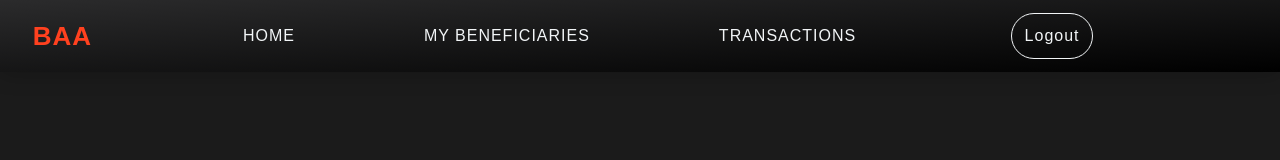
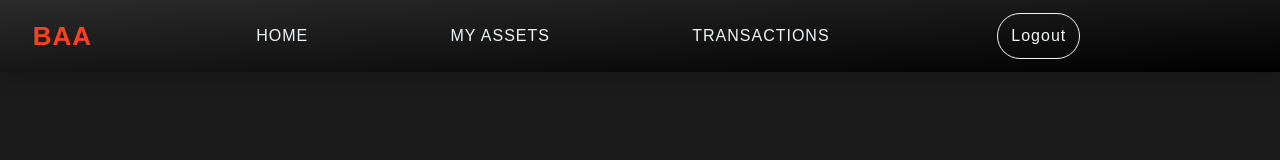
Before and after one commit to Bashayer770/Bank-Project, an Angular app in the folder BankProject/: page /auth in a window 1280 px wide. Shown: the top 160 px of the page. Built offline with nearby package versions, Linux system fonts and the light colour scheme; sample sign-in values are in the browser's storage.

Commit message:
Assets instead of benef

```diff
--- a/BankProject/src/app/components/auth-wrapper/auth-wrapper.component.html
+++ b/BankProject/src/app/components/auth-wrapper/auth-wrapper.component.html
@@ -33,7 +33,7 @@
           placeholder="Username"
           [(ngModel)]="registerData.username"
           name="username"
-          class="w-full bg-[#323232] p-2 text-start text-base rounded-3xl text-white/70 mb-3"
+          class="w-full bg-[#323232] px-2 py-2 text-start text-base rounded-3xl text-white/70 mb-3"
         />
         <input
           type="password"
--- a/BankProject/src/app/components/top-navbar/top-navbar.component.html
+++ b/BankProject/src/app/components/top-navbar/top-navbar.component.html
@@ -23,7 +23,7 @@
         [ngClass]="{ 'text-[#ff411f] font-bold': isActive('/users') }"
         (click)="goToUsers()"
       >
-        MY BENEFICIARIES
+        MY ASSETS
       </button>
     </li>
     <li>
--- a/BankProject/src/app/pages/users/users.component.html
+++ b/BankProject/src/app/pages/users/users.component.html
@@ -5,7 +5,7 @@
     style="margin-top: 5rem"
     class="flex justify-center pb-4 text-3xl font-semibold text-[#ff411f]"
   >
-    MY BENEFICIARIES
+    MY ASSETS
   </h2>
 
   <div class="mb-6 flex justify-center">
```
